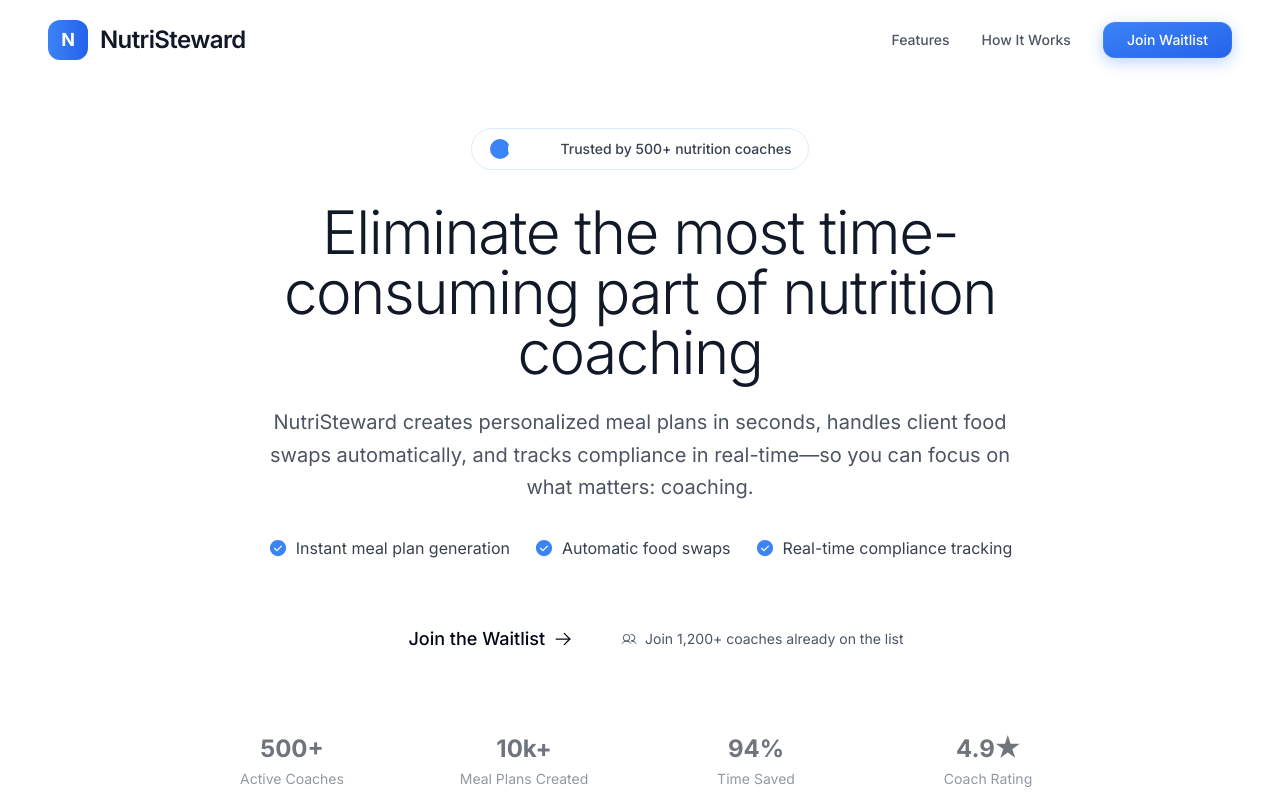
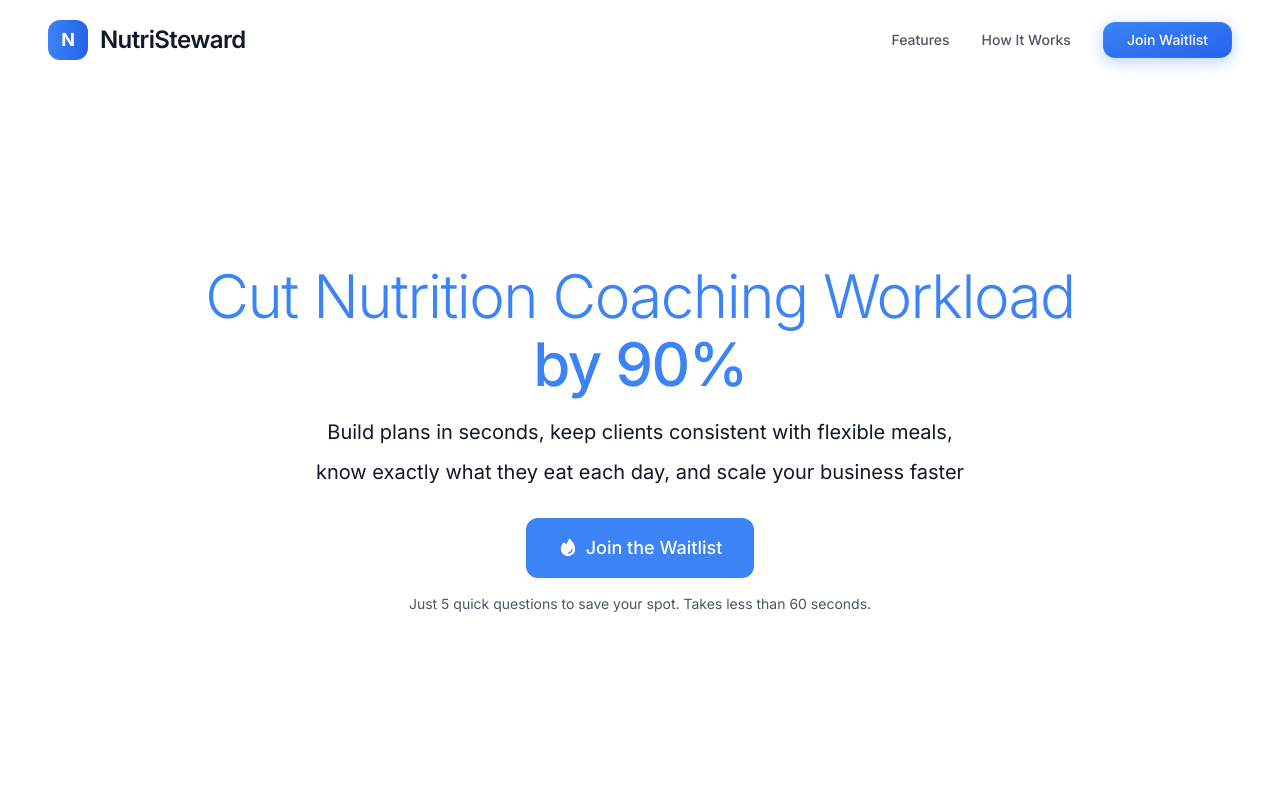
Before and after one commit to CaptainShnook/nutri-steward-pro, a React (Vite) app: page / in a window 1280 px wide. Shown: the top 800 px of the page. Built offline with nearby package versions, Linux system fonts and the light colour scheme.

Commit message:
Reverted to commit c24a7066180b8181311751f8899a469d569ccbb5

```diff
--- a/src/components/HeroSection.tsx
+++ b/src/components/HeroSection.tsx
@@ -1,95 +1,46 @@
 
 import React from 'react';
-import { ArrowRight, Star, Users, CheckCircle } from 'phosphor-react';
+import { Fire } from 'phosphor-react';
 
 const HeroSection = () => {
   const scrollToWaitlist = () => {
-    const waitlistSection = document.getElementById('waitlist-form');
-    if (waitlistSection) {
-      waitlistSection.scrollIntoView({ behavior: 'smooth' });
+    const element = document.getElementById('waitlist');
+    if (element) {
+      element.scrollIntoView({ behavior: 'smooth' });
     }
   };
 
   return (
-    <section className="hero-gradient pt-32 pb-20 relative overflow-hidden">
-      <div className="container-width section-padding relative z-10">
-        <div className="max-w-4xl mx-auto text-center">
-          {/* Social Proof Badge */}
-          <div className="inline-flex items-center gap-2 bg-white/90 backdrop-blur-sm rounded-full px-4 py-2 mb-8 border border-primary-100">
-            <div className="flex -space-x-1">
-              <div className="w-6 h-6 bg-primary-500 rounded-full border-2 border-white"></div>
-              <div className="w-6 h-6 bg-secondary-500 rounded-full border-2 border-white"></div>
-              <div className="w-6 h-6 bg-accent-500 rounded-full border-2 border-white"></div>
+    <section className="relative min-h-screen flex items-center justify-center overflow-hidden bg-white pt-20">
+      <div className="w-full px-6 sm:px-8 lg:px-12 relative z-10">
+        <div className="max-w-6xl mx-auto text-center">
+          <div className="animate-fade-in">
+            <h1 className="text-4xl md:text-5xl lg:text-6xl font-light tracking-tight text-primary-500 mb-6 leading-tight">
+              Cut Nutrition Coaching Workload
+              <span className="block font-medium mt-2">by 90%</span>
+            </h1>
+
+            <div className="text-lg md:text-xl text-gray-900 leading-relaxed mb-8 space-y-3 max-w-4xl mx-auto">
+              <p>Build plans in seconds, keep clients consistent with flexible meals,</p>
+              <p>know exactly what they eat each day, and scale your business faster</p>
             </div>
-            <span className="text-sm text-gray-700 font-medium">Trusted by 500+ nutrition coaches</span>
-          </div>
 
-          <h1 className="text-4xl md:text-6xl font-light tracking-tight text-gray-900 mb-6 leading-tight">
-            Eliminate the most time-consuming part of nutrition coaching
-          </h1>
+            <div className="space-y-4 mt-8">
+              <button
+                onClick={scrollToWaitlist}
+                className="bg-primary-500 text-white font-medium rounded-lg px-8 py-4 text-lg transition-all duration-300 ease-out hover:transform hover:scale-105 hover:shadow-xl inline-flex items-center gap-2 hover:bg-primary-600"
+              >
+                <Fire size={20} weight="fill" />
+                Join the Waitlist
+              </button>
 
-          <p className="text-xl text-gray-600 mb-8 leading-relaxed max-w-3xl mx-auto">
-            NutriSteward creates personalized meal plans in seconds, handles client food swaps automatically,
-            and tracks compliance in real-time—so you can focus on what matters: coaching.
-          </p>
-
-          {/* Key Benefits */}
-          <div className="flex flex-wrap justify-center gap-6 mb-12">
-            <div className="flex items-center gap-2 text-gray-700">
-              <CheckCircle size={20} weight="fill" className="text-primary-500" />
-              <span>Instant meal plan generation</span>
-            </div>
-            <div className="flex items-center gap-2 text-gray-700">
-              <CheckCircle size={20} weight="fill" className="text-primary-500" />
-              <span>Automatic food swaps</span>
-            </div>
-            <div className="flex items-center gap-2 text-gray-700">
-              <CheckCircle size={20} weight="fill" className="text-primary-500" />
-              <span>Real-time compliance tracking</span>
-            </div>
-          </div>
-
-          <div className="flex flex-col sm:flex-row gap-4 justify-center items-center">
-            <button
-              onClick={scrollToWaitlist}
-              className="neumorphic-btn-primary px-8 py-4 text-lg font-medium flex items-center gap-2"
-            >
-              Join the Waitlist
-              <ArrowRight size={20} />
-            </button>
-
-            <div className="flex items-center gap-2 text-gray-600">
-              <Users size={16} />
-              <span className="text-sm">Join 1,200+ coaches already on the list</span>
-            </div>
-          </div>
-
-          {/* Trust Indicators */}
-          <div className="mt-16 grid grid-cols-2 md:grid-cols-4 gap-8 opacity-60">
-            <div className="text-center">
-              <div className="text-2xl font-bold text-gray-900 mb-1">500+</div>
-              <div className="text-sm text-gray-600">Active Coaches</div>
-            </div>
-            <div className="text-center">
-              <div className="text-2xl font-bold text-gray-900 mb-1">10k+</div>
-              <div className="text-sm text-gray-600">Meal Plans Created</div>
-            </div>
-            <div className="text-center">
-              <div className="text-2xl font-bold text-gray-900 mb-1">94%</div>
-              <div className="text-sm text-gray-600">Time Saved</div>
-            </div>
-            <div className="text-center">
-              <div className="text-2xl font-bold text-gray-900 mb-1">4.9★</div>
-              <div className="text-sm text-gray-600">Coach Rating</div>
+              <p className="text-sm text-gray-600">
+                Just 5 quick questions to save your spot. Takes less than 60 seconds.
+              </p>
             </div>
           </div>
         </div>
       </div>
-
-      {/* Background Elements */}
-      <div className="absolute top-20 left-10 w-20 h-20 bg-primary-200 rounded-full opacity-20 animate-float"></div>
-      <div className="absolute bottom-20 right-10 w-32 h-32 bg-secondary-200 rounded-full opacity-20 animate-float-delayed"></div>
-      <div className="absolute top-1/2 left-1/4 w-4 h-4 bg-accent-400 rounded-full opacity-40"></div>
     </section>
   );
 };
```
